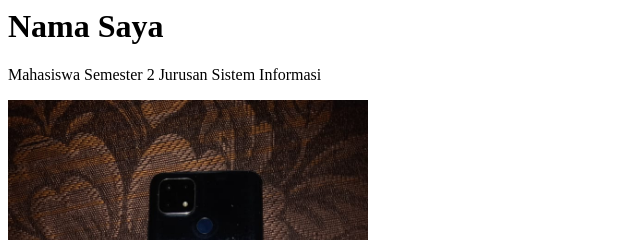
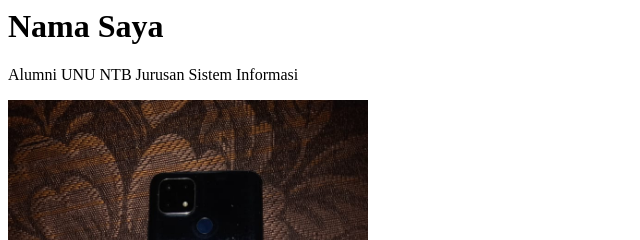
Before and after one commit to aprizalrizalzal/HTML, a plain HTML site: page index.html in a window 1280 px wide. Shown: the top 240 px of the page, 0-640 px from the left. Drawn offline with Linux system fonts and the light colour scheme.

Commit message:
perubahan paragrap

```diff
--- a/index.html
+++ b/index.html
@@ -4,7 +4,7 @@
     </head>
     <body>
         <h1>Nama Saya</h1>
-        <p>Mahasiswa Semester 2 Jurusan Sistem Informasi</p>
+        <p>Alumni UNU NTB Jurusan Sistem Informasi</p>
         <img src="foto.jpg" alt="Foto Saya" width="360">
         <a href="https://www.google.com" target="_blank">AprizalRizalZal</a>
 
```
